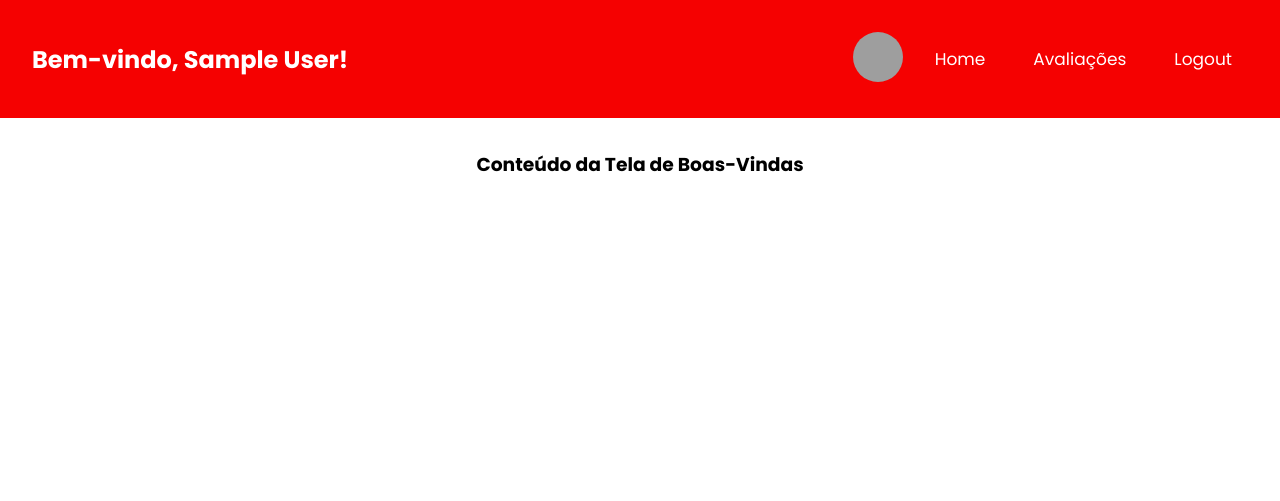
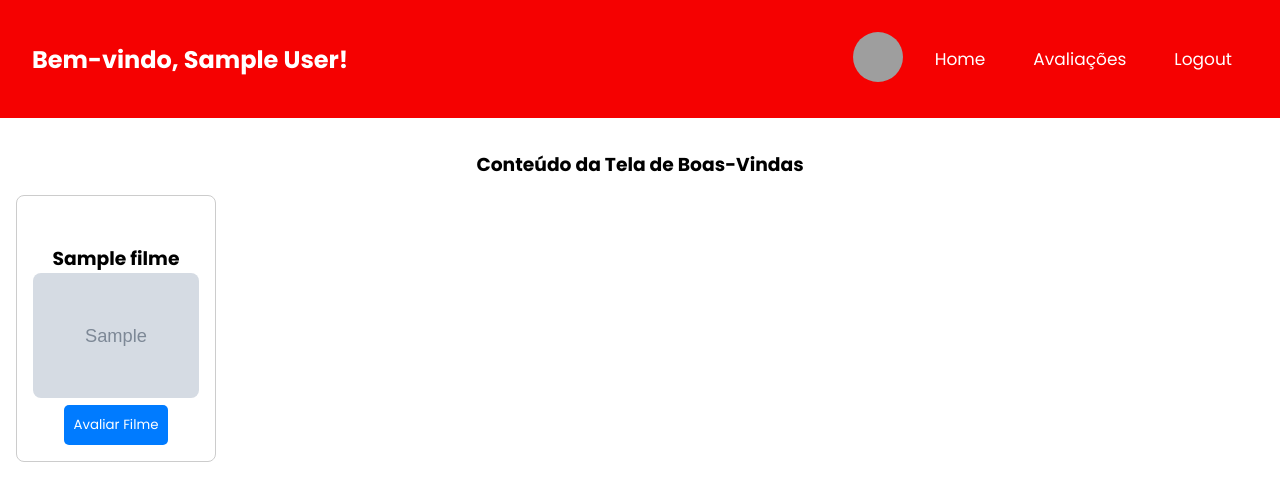
Before and after one commit to Medonca09/projeto_mcuFans, a PHP site: page /bem_vindo.php in a window 1280 px wide. Shown: the top 501 px of the page. Run offline with PHP 8.4, Linux system fonts and the light colour scheme; the visitor is signed in with stand-in values (Sample User, id 1); tables that the repository leaves empty hold one stand-in row (values such as "Sample post"); grey boxes marked "Sample" are stand-in pictures; grey boxes are pictures that could not be loaded.

Commit message:
Arrumando  erro de conexão e retornando filme para a tela de usuario

```diff
--- a/CSS/bemVindo.css
+++ b/CSS/bemVindo.css
@@ -54,6 +54,32 @@ h3 {
     margin-top: 2rem;
 }
 
-.contents {
-    background-color: #000;
+.card {
+    border: 1px solid #ccc;
+    border-radius: 8px;
+    padding: 16px;
+    margin: 16px;
+    text-align: center;
+    width: 200px; /* Largura do card */
+    display: inline-block; /* Exibir cards em linha */
+    vertical-align: top; /* Alinhamento vertical */
 }
+
+.card img {
+    max-width: 100%; /* Imagem responsiva */
+    height: auto; /* Altura automática */
+    border-radius: 8px;
+}
+
+.card button {
+    padding: 10px;
+    border: none;
+    border-radius: 5px;
+    background-color: #007bff; /* Cor de fundo do botão */
+    color: white; /* Cor do texto do botão */
+    cursor: pointer; /* Mão ao passar o mouse */
+}
+
+.card button:hover {
+    background-color: #0056b3; /* Cor do botão ao passar o mouse */
+}
--- a/bem_vindo.php
+++ b/bem_vindo.php
@@ -4,6 +4,10 @@ if (!isset($_SESSION['usuario_id'])) {
     header("Location: index.html");
     exit();
 }
+include 'conexao.php';
+
+$sql = "SELECT * FROM filmes";
+$result = mysqli_query($conn, $sql);
 ?>
 
 <!DOCTYPE html>
@@ -19,9 +23,7 @@ if (!isset($_SESSION['usuario_id'])) {
 <body>
     <header>
         <nav>
-            <h2>Bem-vindo,
-                <?php echo $_SESSION['nome']; ?>!
-            </h2>
+            <h2>Bem-vindo, <?php echo $_SESSION['nome']; ?>!</h2>
             <div class="nav-links">
                 <img src="<?php echo $_SESSION['foto']; ?>" alt="Foto de Perfil">
                 <a href="./index.html">Home</a>
@@ -32,7 +34,19 @@ if (!isset($_SESSION['usuario_id'])) {
     </header>
     <h3>Conteúdo da Tela de Boas-Vindas</h3>
     <div class="contents">
-
+        <?php
+        if (mysqli_num_rows($result) > 0) {
+            while ($filme = mysqli_fetch_assoc($result)) {
+                echo "<div class='card'>";
+                echo "<h3>" . $filme['titulo'] . "</h3>";
+                echo "<img src='assets/" . $filme['imagem'] . "' alt='Imagem do filme'><br>";
+                echo "<button onclick=\"location.href='avaliar_filme.php?id=" . $filme['id'] . "'\">Avaliar Filme</button>";
+                echo "</div>";
+            }
+        } else {
+            echo "<p>Nenhum filme disponível.</p>";
+        }
+        ?>
     </div>
 </body>
 
```
Also changed, not shown: Admin/processa_adicionar_filme.php (+5 -12 lines), Admin/homem_de_ferro2008.jpg (renamed from Assets/homem_de_ferro2008.jpg).
